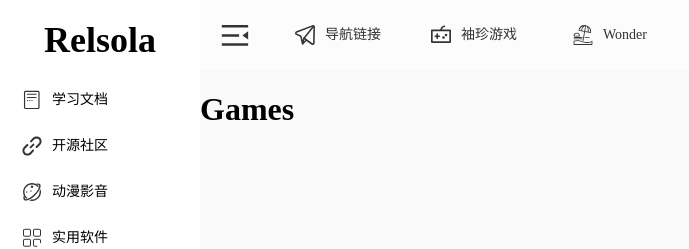
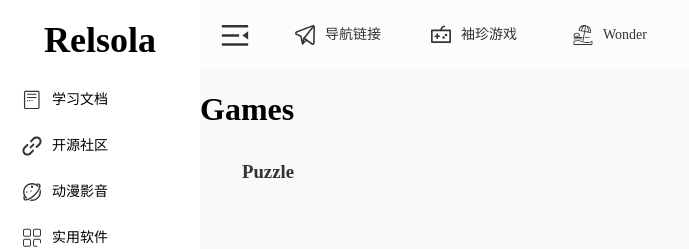
Before and after one commit to Relsola/Inheritance, a React (Vite) app: page /games in a window 1280 px wide. Shown: the top 249 px of the page, without its empty margins (0-689 px from the left). Built offline with nearby package versions, Linux system fonts and the light colour scheme.

Commit message:
拼图游戏路由入口

```diff
--- a/src/pages/games/index.tsx
+++ b/src/pages/games/index.tsx
@@ -1,5 +1,19 @@
+import { Link } from 'react-router-dom';
+
 function Games() {
-  return <h1>Games</h1>;
+  const base = import.meta.env.VITE_BASE_URL;
+
+  return (
+    <>
+      <h1>Games</h1>
+      <Link
+        to={base + 'games/puzzle'}
+        className="flex-center w30 h11 rounded mx2 color-[#333333] color-active hover:bg-[#f5f5f5]"
+      >
+        <h3>Puzzle</h3>
+      </Link>
+    </>
+  );
 }
 
 export default Games;
```
